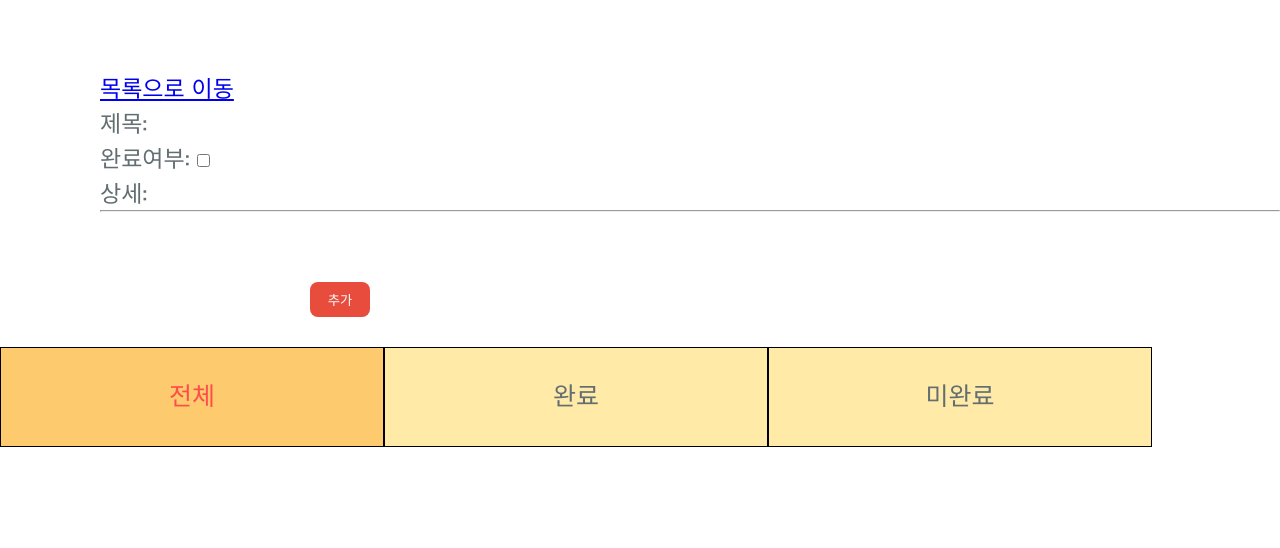
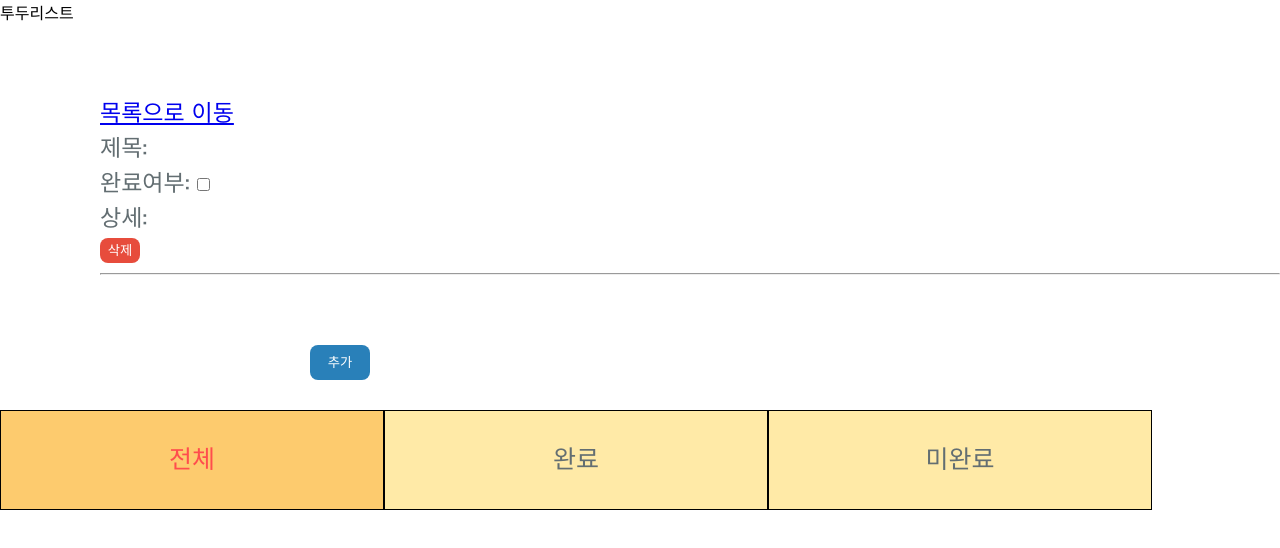
Before and after one commit to minchanwoo/test_todos, a React (Create React App) app: page /todos/1 in a window 1280 px wide. Shown: the top 548 px of the page. Built offline with nearby package versions, Linux system fonts and the light colour scheme.

Commit message:
TodoDetail에 삭제(remove)기능 구현완료

```diff
--- a/src/App.css
+++ b/src/App.css
@@ -51,6 +51,17 @@ table, td {
   width: 60px;
   height: 35px;
   border-radius: 8px;
+  background-color: #2980b9;
+  color: #fff;
+  border: none;
+  outline: none;
+}
+
+.removeBtn {
+  margin-bottom: 10px;
+  width: 40px;
+  height: 25px;
+  border-radius: 8px;
   background-color: #e74c3c;
   color: #fff;
   border: none;
--- a/src/App.js
+++ b/src/App.js
@@ -54,6 +54,15 @@ class App extends Component {
     }
   }
 
+  remove =(id) => {
+    console.log(id);
+    const rmTitle = this.state.lists.filter((item)=> item.id !== id);
+    this.setState({
+      lists: rmTitle
+    });
+    localStorage.setItem('list', JSON.stringify(rmTitle));
+  }
+
   renderButton(value, label) {
     return (
       <Link to={`/todos?filter=${value}`}>
@@ -65,9 +74,11 @@ class App extends Component {
   }
 
   render() {
+    console.log(this.state.lists)
     return (
       <Router>
         <div>
+          투두리스트
           <div>
             <Route exact path='/todos'
               component={()=> <TodoList
@@ -81,6 +92,7 @@ class App extends Component {
               {...props}
               lists={this.state.lists}
               changeDone={this.changeDone}
+              remove={this.remove}
               />}
             />
           </div>
--- a/src/components/TodoDetail.js
+++ b/src/components/TodoDetail.js
@@ -52,6 +52,12 @@ class TodoDetail extends Component {
 		});
 	}
 
+	removeBtn =() => {
+		if(window.confirm('삭제하시겠습니까?')) {
+			this.props.remove(this.state.id);
+		}
+	}
+
 	render() {
 		const {id, title, done, description, prev_id, next_id} = this.state;
 		return (
@@ -66,6 +72,9 @@ class TodoDetail extends Component {
 				<div>
 					상세: {description}
 				</div>
+				<div>
+					<button onClick={this.removeBtn} className='removeBtn'>삭제</button>
+				</div>
 				<hr/>
 				{prev_id && <Link to={`/todos/${prev_id}`}>이전으로</Link>}
 				{next_id && <Link to={`/todos/${next_id}`}>다음으로</Link>}
```
